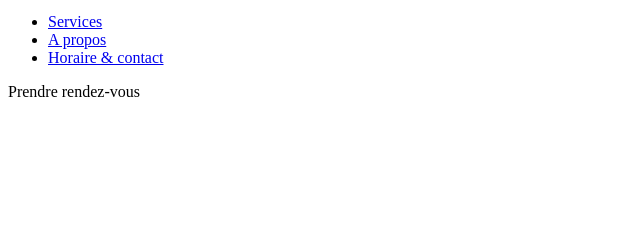
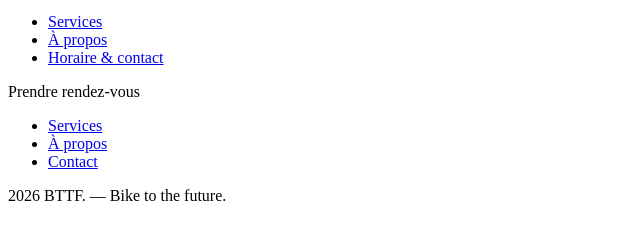
Before and after one commit to Xodia-stack/BTTF-Atelier_de_reparation_et_vente_de_velo, a plain HTML site: page index.html in a window 1280 px wide. Shown: the part 29-268 px from the top of the page, without its empty margins (0-640 px from the left). Drawn offline with Linux system fonts and the light colour scheme.

Commit message:
feat add ul and p in footer

```diff
--- a/index.html
+++ b/index.html
@@ -23,7 +23,7 @@
         <nav>
             <ul>
                 <li><a href="#">Services</a></li>
-                <li><a href="#">A propos</a></li>
+                <li><a href="#">À propos</a></li>
                 <li><a href="#">Horaire & contact</a></li>
             </ul>
             <p>Prendre rendez-vous</p>
@@ -35,7 +35,12 @@
     </main>
 
     <footer>
-
+        <ul>
+            <li><a href="#">Services</a></li>
+            <li><a href="#">À propos</a></li>
+            <li><a href="#">Contact</a></li>
+        </ul>
+        <p>2026 BTTF. — Bike to the future.</p>
     </footer>
 
 </body>
```
